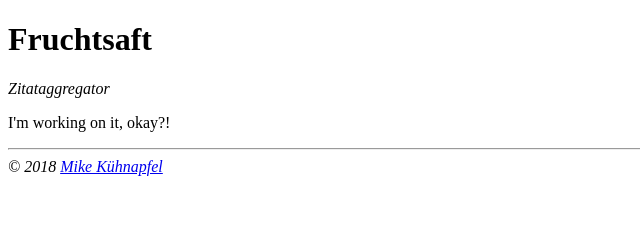
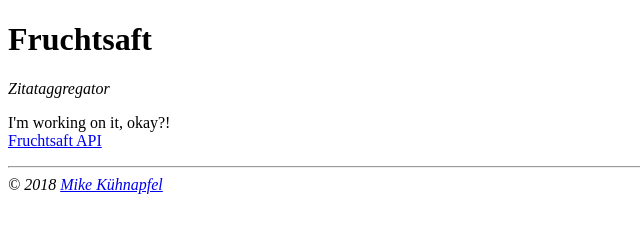
Before and after one commit to FruchtsaftQuotes/fruchtsaftquotes.github.io, a plain HTML site: page index.html in a window 1280 px wide. Shown: the whole page, without its empty margins (0-640 px from the left). Drawn offline with Linux system fonts and the light colour scheme.

Commit message:
App API-Link to placeholder index

```diff
--- a/index.html
+++ b/index.html
@@ -11,7 +11,7 @@
     <em>Zitataggregator</em>
   </header>
   <main>
-    <p>I'm working on it, okay?!</p>
+    <p>I'm working on it, okay?!<br><a href="https://api.fruchtsaft.veyxos.de">Fruchtsaft API</a></p>
   </main>
   <footer>
     <hr>
```
